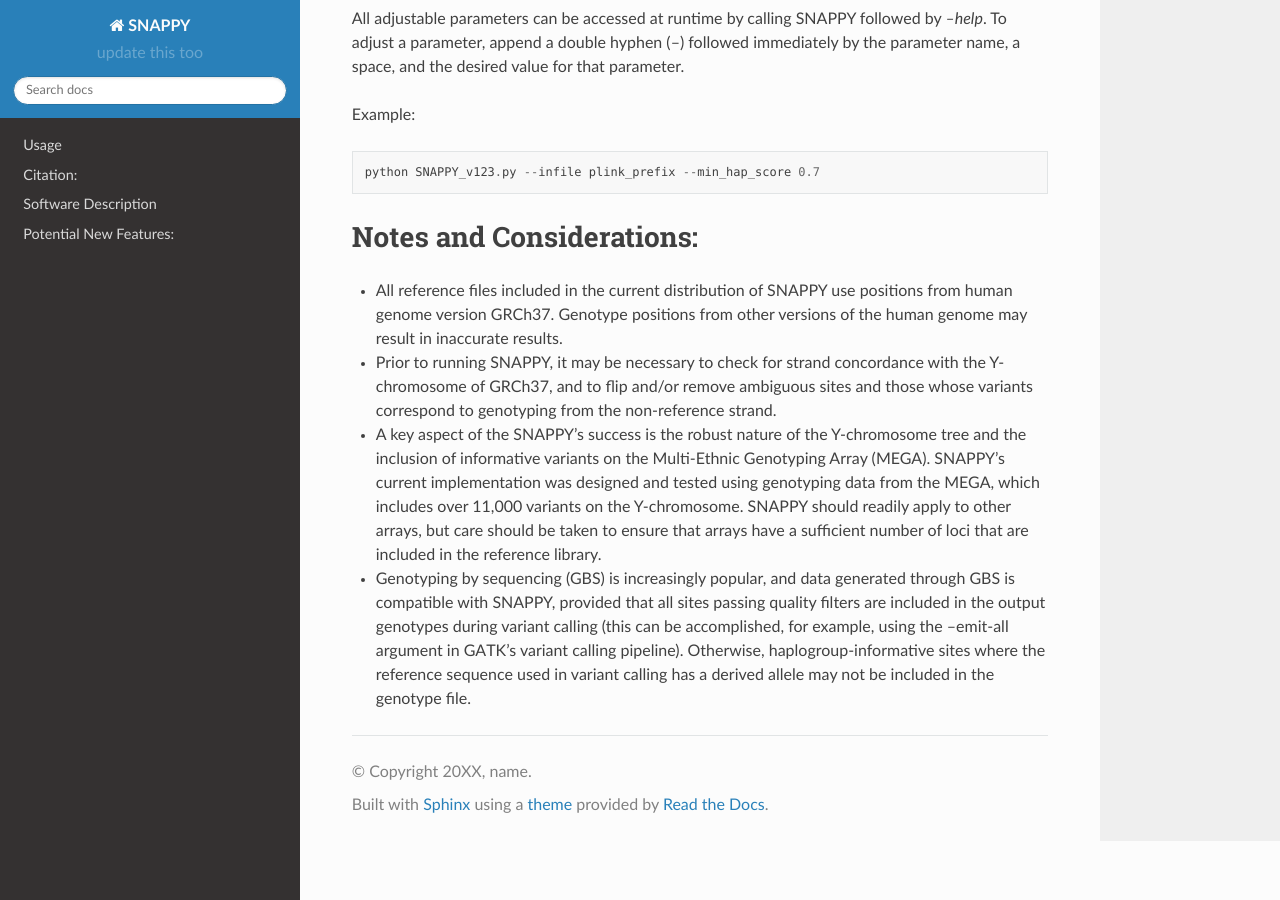
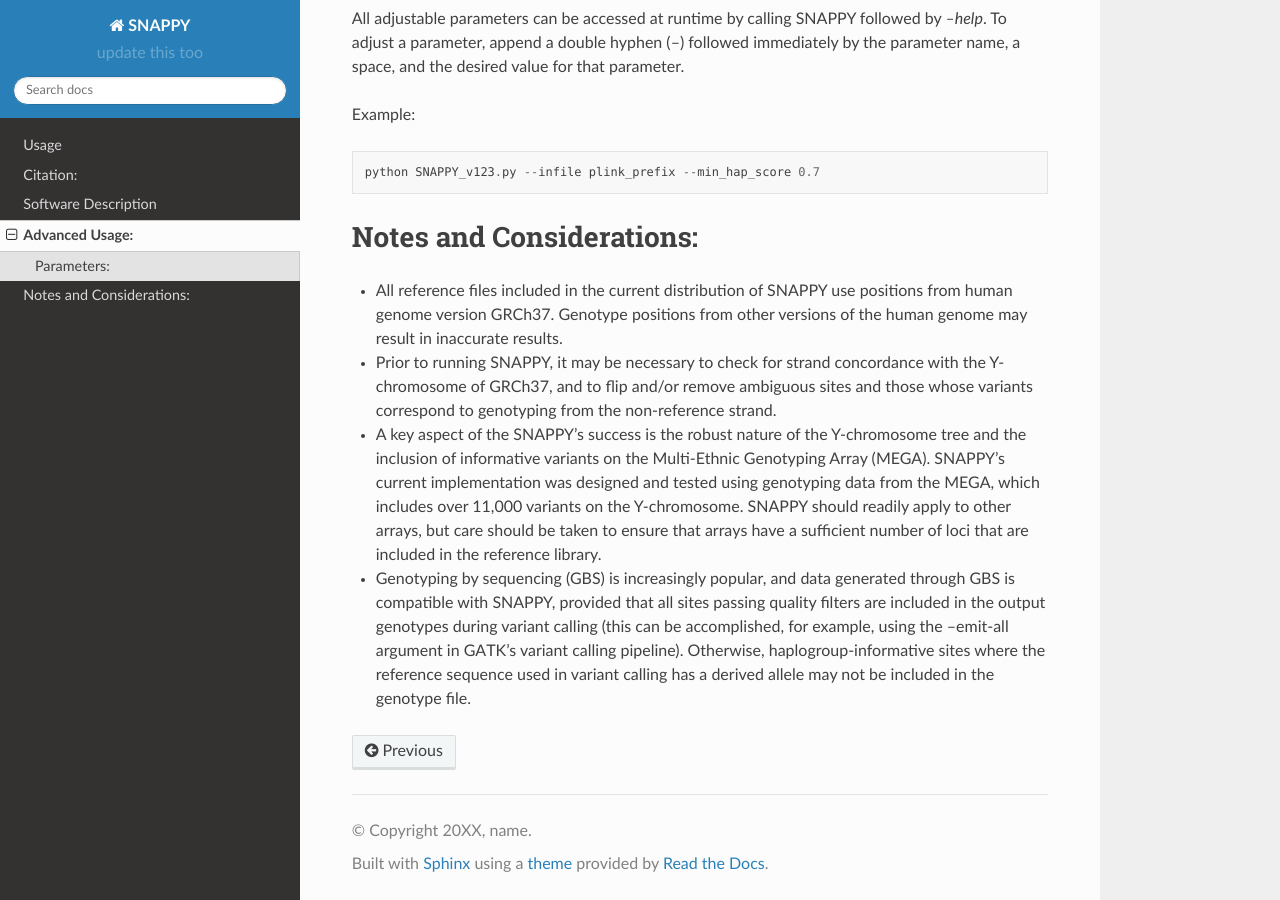
Before and after one commit to chrisgene/snappy, a Sphinx documentation site: the page built from docs/source/advanced.rst, in a window 1280 px wide and 900 px high, scrolled down 678 px. Built offline with Sphinx 7.4.7 and the Read the Docs theme 2.0.0, drawn with Linux system fonts in a browser that asks for light colours; pages that are not in the unit, such as notebooks, are missing from menus.

Commit message:
Update index.rst

```diff
--- a/docs/source/index.rst
+++ b/docs/source/index.rst
@@ -18,4 +18,5 @@ Contents
 
    usage
    description
-   new_features
+   advanced
+   miscellany
```
